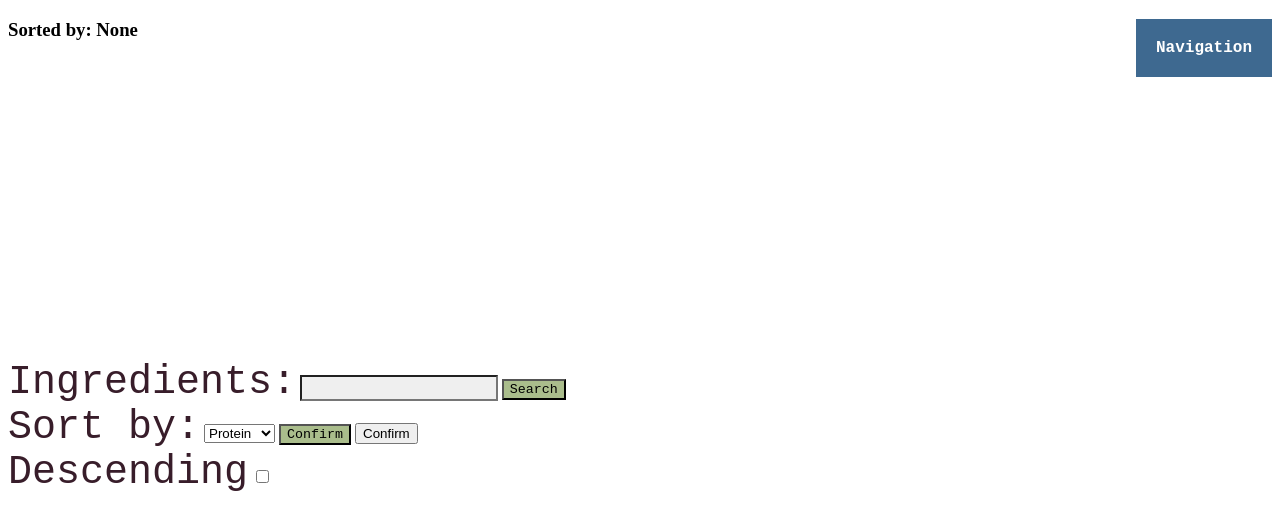
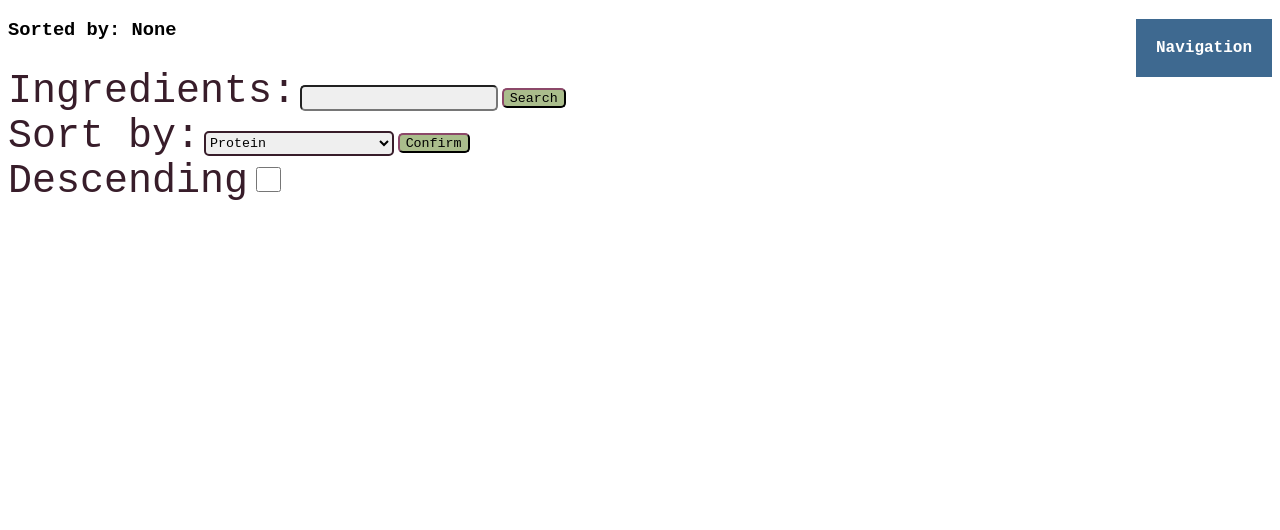
Before and after one commit to BuffTaco/WAForge, a website: page index.html in a window 1280 px wide. Drawn offline with Linux system fonts and the light colour scheme.

Commit message:
clibparod

```diff
--- a/index.css
+++ b/index.css
@@ -1,3 +1,4 @@
+
 .dropbtn {
     background-color: #3E6990;
     color: white;
@@ -107,14 +108,36 @@
     background-color: rgb(239, 239, 239);
     width: 15%;
     height: 20px;
-    margin-top: 25%;
+    margin-top: 2%;
+    border-radius: 5px;
   }
   label {
     font-size: 40px;
     font-family:'Courier New', Courier, monospace;
     color:#381d2a;
   }
+  #sortedBy {
+    font-family: 'Courier New', Courier, monospace;
+
+  }
   .searchButton {
     background-color: #aabd8c;
     font-family: 'Courier New', Courier, monospace;
+    border-color: #381d2a;
+    border-radius: 5px;
+    height: 20px;
   }
+  .check {
+    height: 25px;
+    width: 25px;
+
+  }
+  select {
+    background-color: rgb(239, 239, 239);
+    width: 15%;
+    height:25px;
+    font-family: 'Courier New', Courier, monospace;
+    border-color: #381d2a;
+    border-radius: 5px;
+    border-width: 2px;
+  }
--- a/index.html
+++ b/index.html
@@ -37,10 +37,9 @@
                 <option value="calories">Calories</option>
             </select>
             <button class="searchButton" type="submit">Confirm</button>
-            <button type="submit">Confirm</button>
             <br/>
             <label for="sortType">Descending</label>
-            <input type="checkbox" id="sortType"/>
+            <input class="check" type="checkbox" id="sortType"/>
         </form>
 
 
```
Also changed, not shown: 1 other file.
